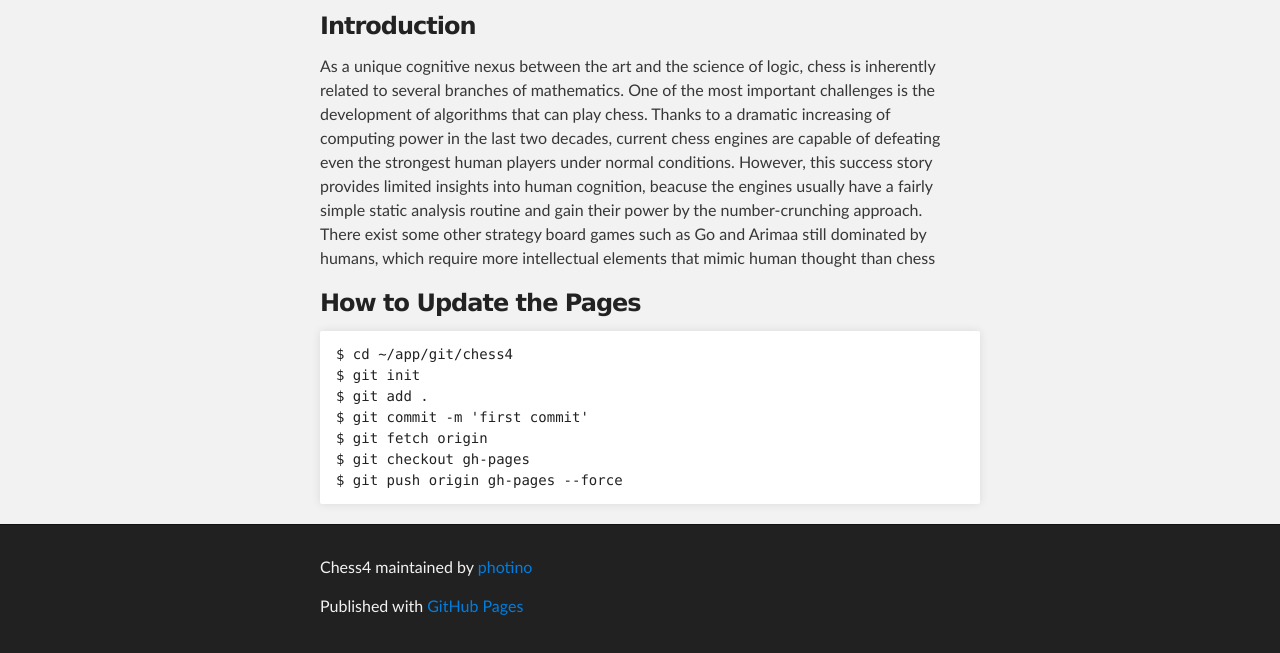
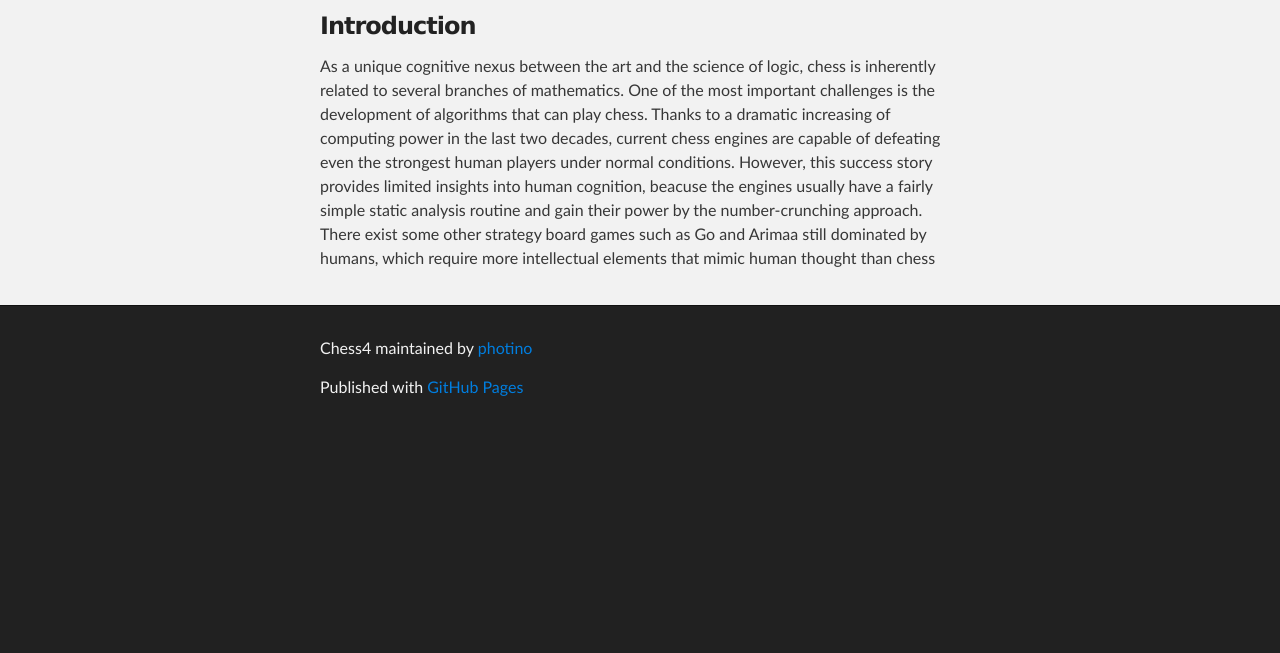
Before and after one commit to photino/chess4, a plain HTML site: page index.html in a window 1280 px wide. Shown: the part 212-865 px from the top of the page. After the commit the page ends 800 px from the top, so only its background shows below. Drawn offline with Linux system fonts and the light colour scheme; files whose address does not match are found by name.

Commit message:
first commit

```diff
--- a/index.html
+++ b/index.html
@@ -44,18 +44,6 @@ which require more intellectual elements that mimic human thought than
 chess
 </p>
 
-<h3>How to Update the Pages</h3>
-
-<pre><code>$ cd ~/app/git/chess4
-$ git init
-$ git add .
-$ git commit -m 'first commit'
-$ git fetch origin
-$ git checkout gh-pages
-$ git push origin gh-pages --force
-</code></pre>
-
-
       </section>
     </div>
 
```
